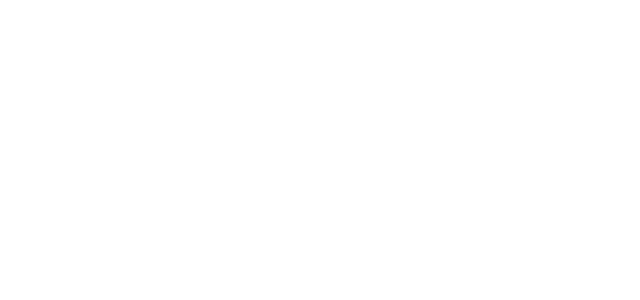
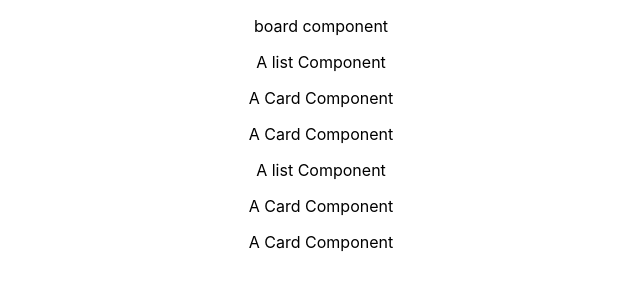
Before and after one commit to AndyCarr/cd01, a React (Create React App) app: page / in a window 1280 px wide. Shown: the top 300 px of the page, without its empty margins (319-959 px from the left). Built offline with nearby package versions, Linux system fonts and the light colour scheme.

Commit message:
Added Block, Card, List

```diff
--- a/src/App.js
+++ b/src/App.js
@@ -1,9 +1,11 @@
 import React from 'react';
+import Board from './components/Board'
 import './App.css';
 
 function App() {
   return (
     <div className="App">
+    <Board />
 
     </div>
   );
--- /dev/null
+++ b/src/components/Board.js
@@ -0,0 +1,18 @@
+import React from 'react';
+import List from './List'
+
+class Board extends React.Component {
+
+    render () {
+            return (
+              <div>
+                <p> board component</p>
+                <List />
+                <List />
+               </div>
+                )
+    }
+}
+
+
+export default Board
--- /dev/null
+++ b/src/components/Card.js
@@ -0,0 +1,13 @@
+import React from 'react';
+
+class Card extends React.Component {
+
+    render () {
+        return (
+        <p> A Card Component </p>
+        )
+    }
+}
+
+
+export default Card
--- /dev/null
+++ b/src/components/List.js
@@ -0,0 +1,20 @@
+import React from 'react';
+import Card from './Card'
+
+
+class List extends React.Component{
+
+    render () {
+        return (
+        <div>
+        <p> A list Component </p>
+        <Card />
+        <Card />
+        </div>
+        )
+    }
+
+}
+
+
+export default List
```
